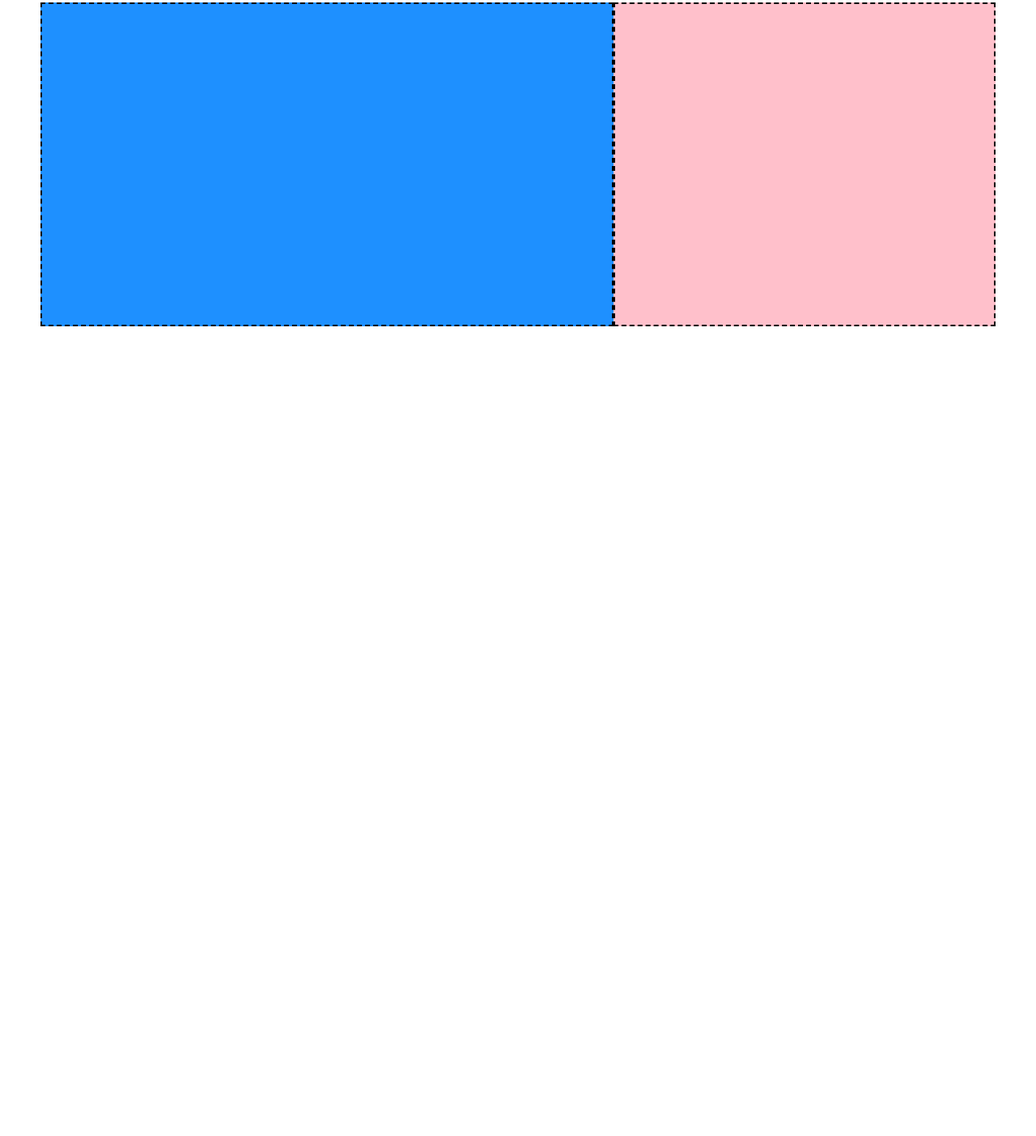
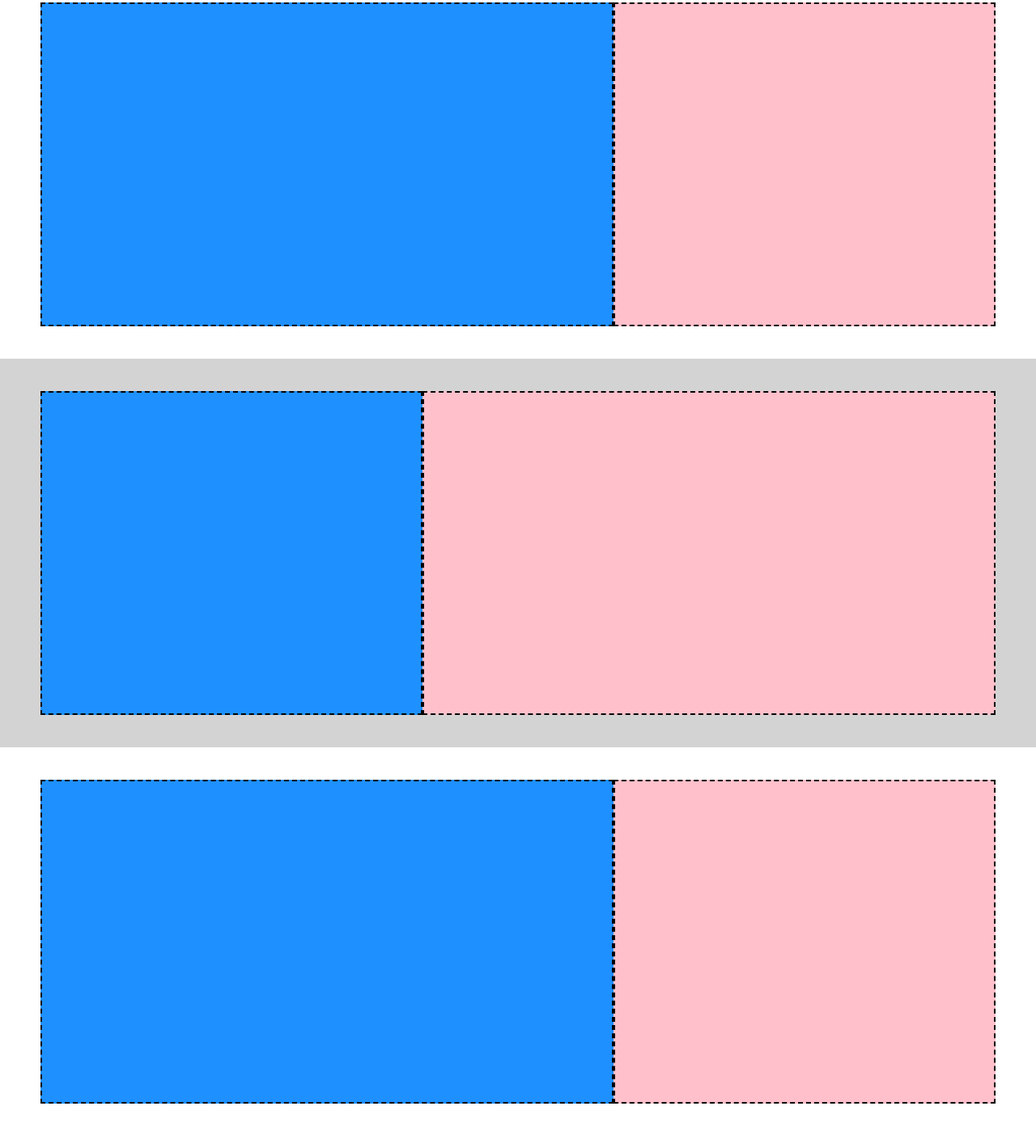
Before and after one commit to MatteoDiMartino/htmlcss-struttura-discord, a plain HTML site: page index.html in a window 1280 px wide. Shown: the part 480-1883 px from the top of the page at 81% size. Before the commit the page ends 923 px from the top, so only its background shows below. Drawn offline with Linux system fonts and the light colour scheme.

Commit message:
feat: add another section with box

```diff
--- a/index.html
+++ b/index.html
@@ -26,11 +26,25 @@
     <!-- MAIN | ALL SECTION -->
 
     <section>
-        <section class="container2">
-            <div class="col-1 container2"></div>
+        <div class="container2">
+            <div class="col-60 container2"></div>
+            <div class="col-40 container2"></div>
+        </div>
+    </section>
+
+    <section class="bgc3">
+        <div class="container3">
             <div class="col-2 container2"></div>
-        </section>
+            <div class="col-3 container2"></div>
+        </div>
+    </section>
 
+    <section>
+        <div class="container2">
+            <div class="col-60 container2"></div>
+            <div class="col-40 container2"></div>
+        </div>
     </section>
+
 </body>
 </html>
--- a/style.css
+++ b/style.css
@@ -29,11 +29,20 @@
 }
 
 
-.debug .col-1 {
+.debug .col-2 {
     border: 2px dashed black;
 }
 
-.debug .col-2 {
+.debug .col-3 {
+    border: 2px dashed black;
+}
+
+
+.debug .col-60 {
+    border: 2px dashed black;
+}
+
+.debug .col-40 {
     border: 2px dashed black;
 }
 
@@ -116,13 +125,37 @@
     max-width: 1180px;
 }
 
-.col-1 {
+.col-60 {
     display: flex;
     width: 60%;
     background-color: #1E90FF;
 }
-.col-2 {
+.col-40 {
     display: flex;
     width: 40%;
     background-color: #FFC0CB;
 }
+
+.container3 {
+    display: flex;
+    min-height: 400px;
+    padding: 40px 0px;
+    max-width: 1180px;
+    margin: 0 auto;
+}
+
+.bgc3 {
+    background-color: #D3D3D3;;
+}
+
+
+.col-2 {
+    display: flex;
+    width: 40%;
+    background-color: #1E90FF;
+}
+.col-3 {
+    display: flex;
+    width: 60%;
+    background-color: #FFC0CB;
+}
```
